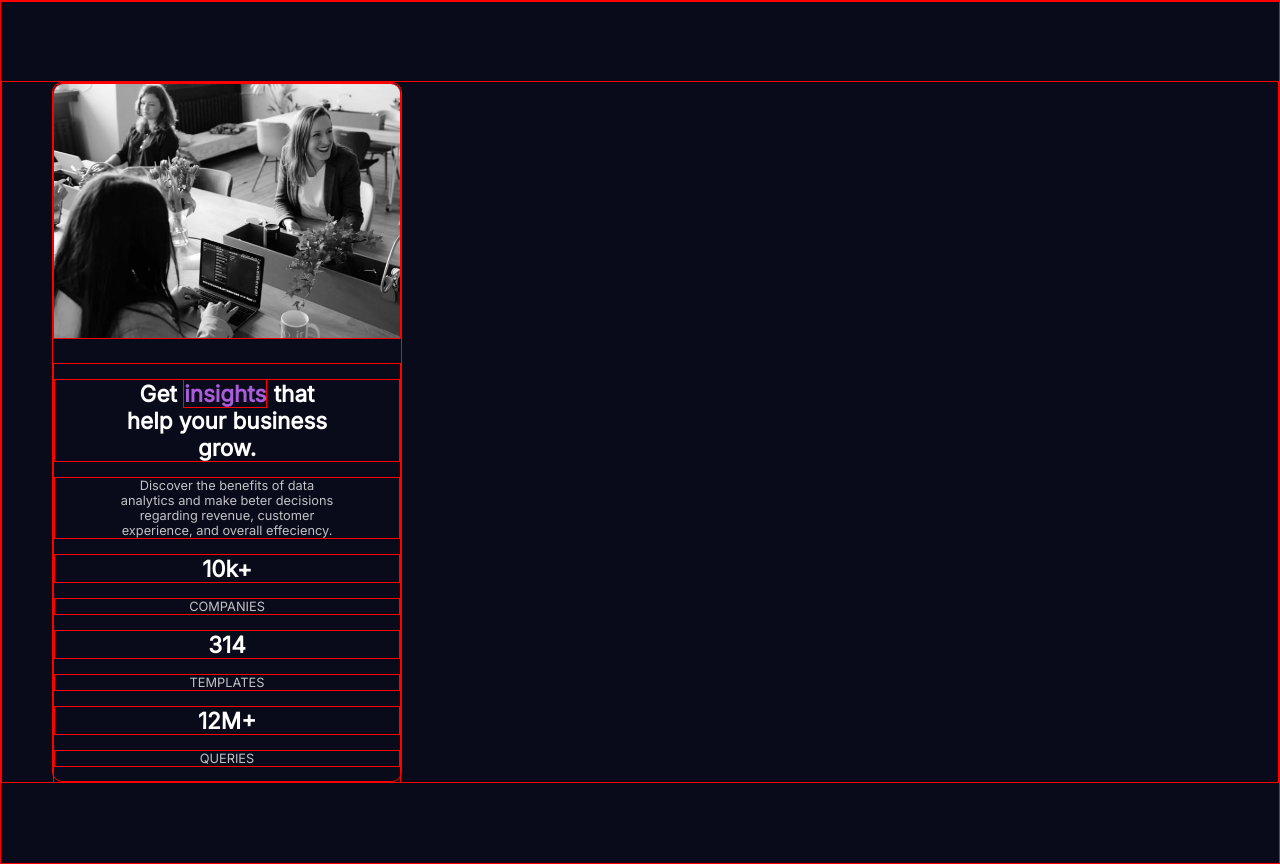
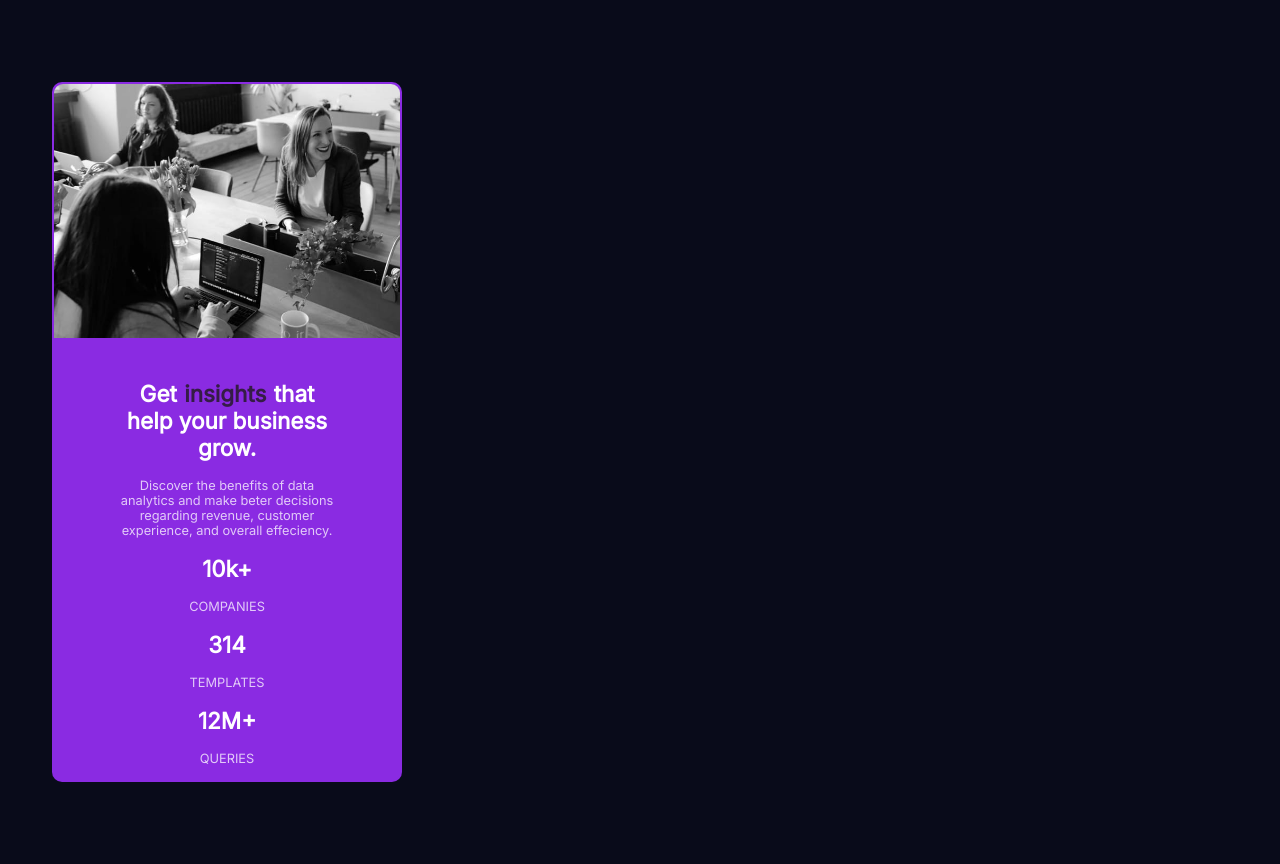
Before and after one commit to Vicktor007/Stats-Card, a plain HTML site: page index.html in a window 1280 px wide. Drawn offline with Linux system fonts and the light colour scheme.

Commit message:
second commit

```diff
--- a/index.html
+++ b/index.html
@@ -11,7 +11,6 @@
 <body>
     <div class="main">
         <img src="image-header-mobile.jpg" alt="group-0f-workers">
-        <div class="over"></div>
         <div><h2>Get <span class="in">insights</span> that<br> help your business<br> grow.</h2>
         <p class="main-p">Discover the benefits of data<br> analytics and make beter decisions<br> regarding revenue, customer<br> experience, and overall effeciency.</p>
         <h2 class="stat-h">10k+</h2>
--- a/styles.css
+++ b/styles.css
@@ -4,7 +4,7 @@
 * {
     padding: 0;
     box-sizing: border-box;
-    border: 1px solid red;
+    border: 1px solid transparent;
 }
 
 
@@ -22,6 +22,7 @@ width: 350px;
 height: 700px;
 margin: 0 50px;
 border-radius: 10px;
+background-color: blueviolet;
 }
 
 h2, p {
@@ -37,14 +38,7 @@ img {
     position: relative;
     overflow: hidden;
 }
-.over {
-    position: absolute;
-    top: 0;
-    left: 0;
-    width: 100%;
-    background: hsl(277, 64%, 61%);
-    margin: 0;
-}
+
 
 h2 {
     color: hsl(0, 0%, 100%);
@@ -52,7 +46,7 @@ h2 {
 }
 
 .in {
-    color: hsl(277, 64%, 61%);
+    color: hsl(277, 43%, 19%);
 }
 p {
     color:hsla(0, 0%, 100%, 0.75);
```
